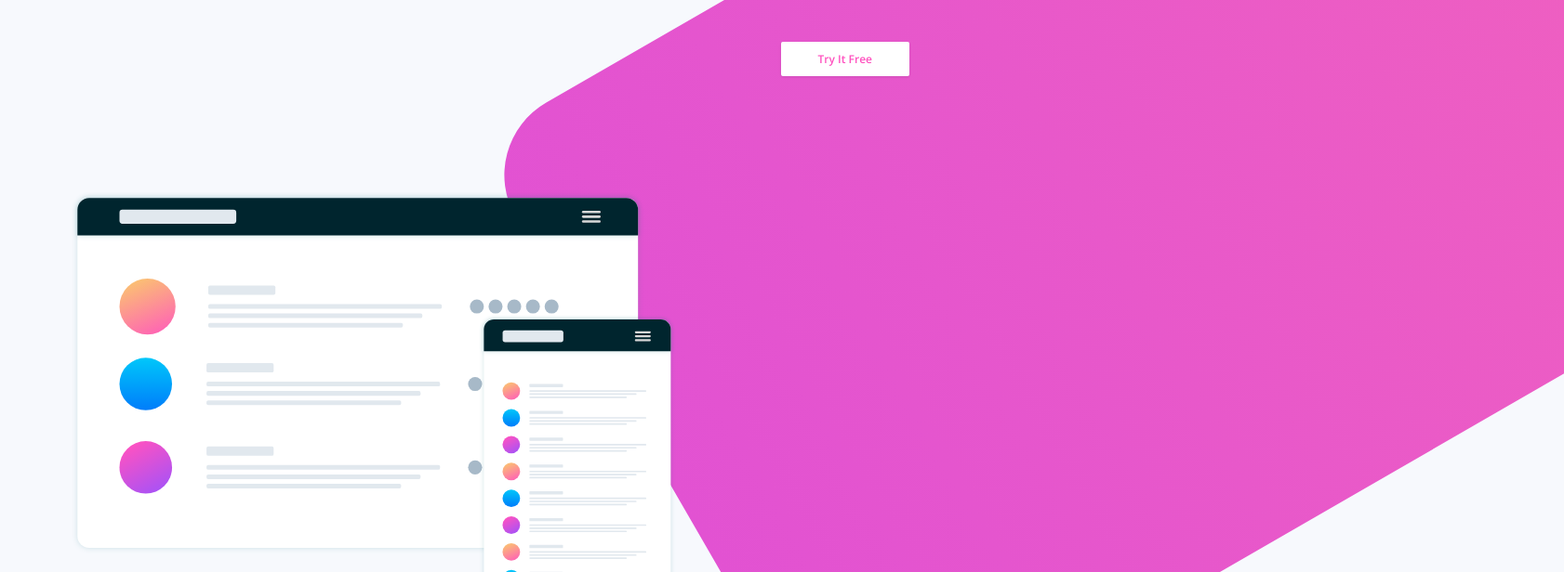
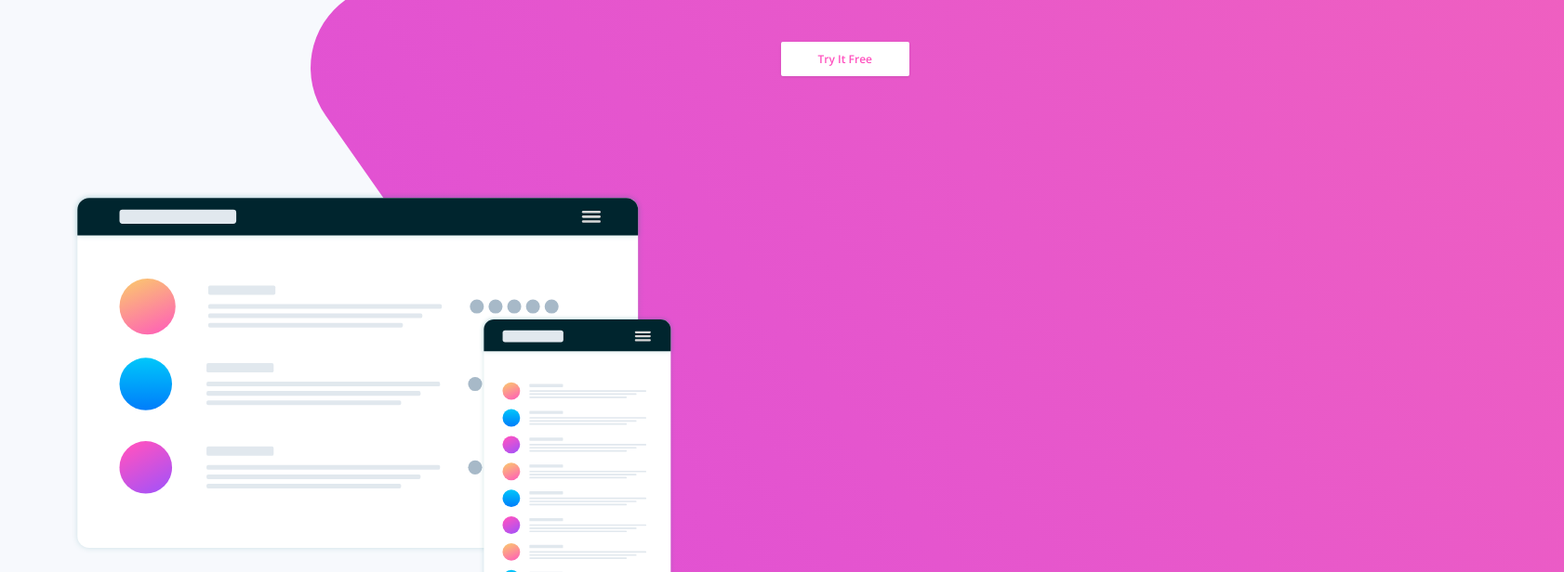
Before and after one commit to developerruhul/huddle-decorative-elements, a website built with Parcel: page src/index.html in a window 1280 px wide. Shown: the top 616 px of the page at 93% size, 1682 px wide, since content can reach past the window. Built offline with nearby package versions, Linux system fonts and the light colour scheme.

Commit message:
add header background

```diff
--- a/src/index.html
+++ b/src/index.html
@@ -30,7 +30,9 @@
     />
   </head>
   <body>
-    <section class="colorful-bg"></section>
+    <div class="header-bg">
+      <section class="header-bg__colorful"></section>
+    </div>
     <!-- the nav at the top with logo and and a button -->
     <nav class="header">
       <img class="header__brand" src="./images/logo.svg" alt="huddle" />
--- a/src/styles/main.scss
+++ b/src/styles/main.scss
@@ -31,20 +31,37 @@ h3 {
   font-family: "Poppins", "Open Sans", "sans-serif";
 }
 
-.colorful-bg {
-  width: 200%;
-  height: 100vh;
-  background: linear-gradient(to right, #e252d2, #fe6fac);
+/* #header-background */
+.header-bg {
   position: absolute;
+  width: 100%;
+  top: 0;
+  height: 100%;
   z-index: -1;
-  transform: rotate(-30deg) translate(40%);
-  border-radius: 90px;
-  top: -90px;
 
-  @media only screen and (min-width: 800px) {
-    transform: rotate(-30deg) translate(35%);
+  &__colorful {
+    width: 200%;
+    height: 200%;
+    background: linear-gradient(to right, #e252d2, #fe6fac);
+    position: relative;
+    z-index: -1;
+    transform: rotate(-35deg) translate(70%);
+    border-radius: 90px;
+
+    @media only screen and (min-width: 500px) {
+      transform: rotate(-35deg) translate(60%, -3%);
+    }
+
+    @media only screen and (min-width: 1000px) {
+      transform: rotate(-35deg) translate(43%, -15%);
+    }
+  }
+
+  &__white {
   }
 }
+
+/* #endheader-background */
 
 // header
 .header {
```
